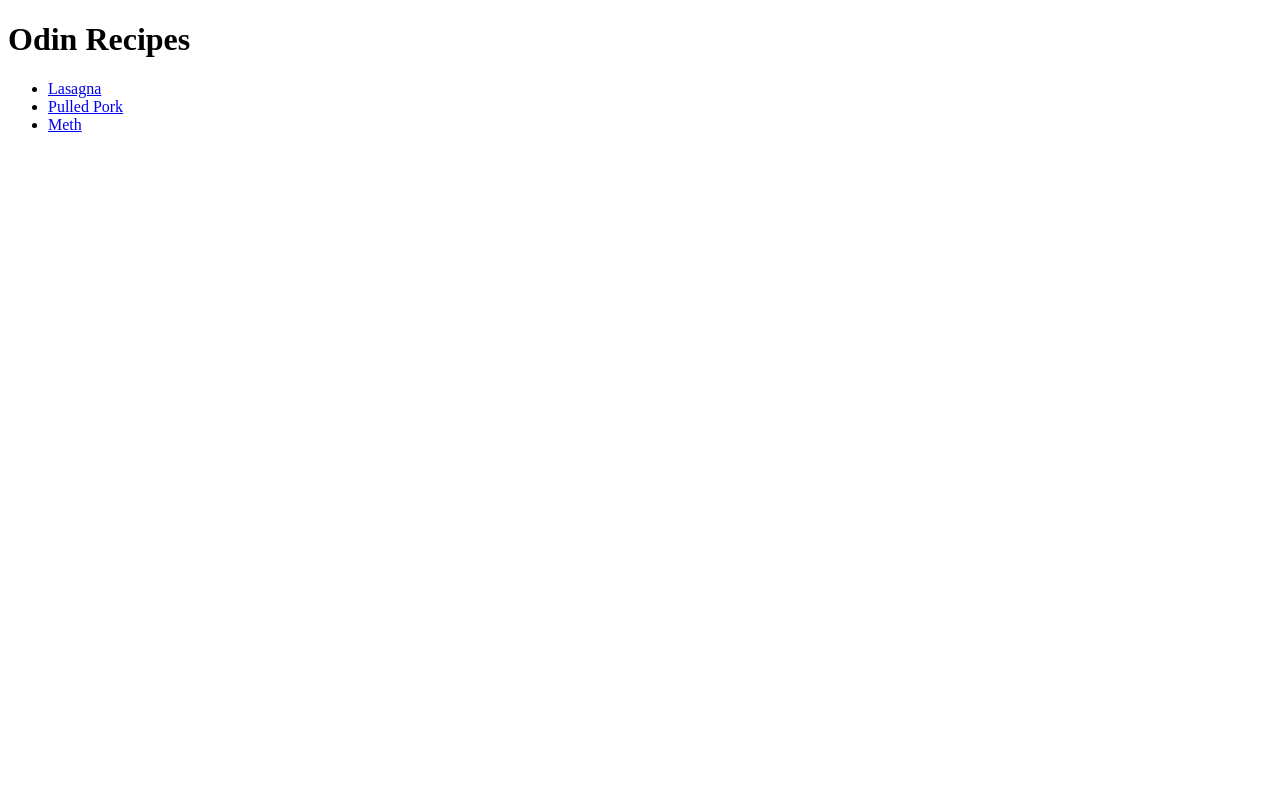
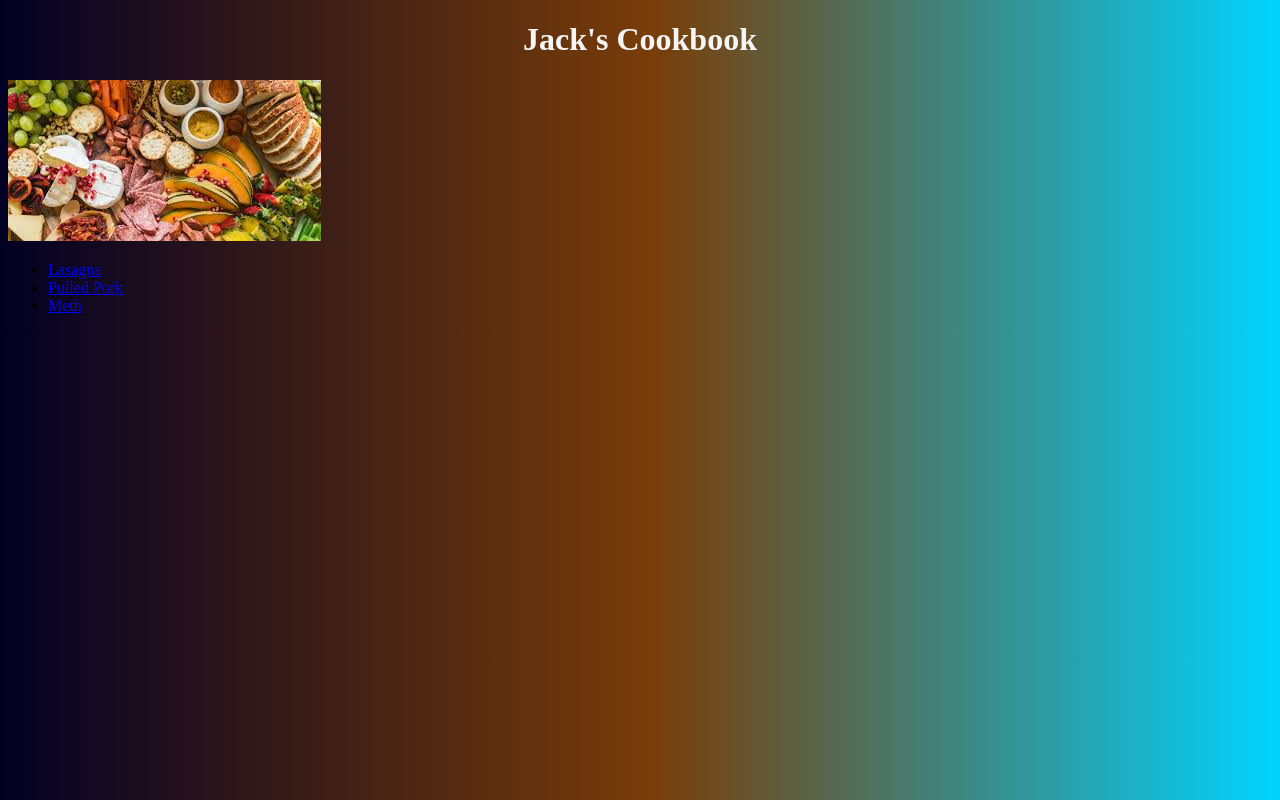
Before and after one commit to hackezar/hackezar.github.io, a plain HTML site: page index.html in a window 1280 px wide. Drawn offline with Linux system fonts and the light colour scheme.

Commit message:
Edited styling
Added background to index.

```diff
--- a/index.html
+++ b/index.html
@@ -4,9 +4,11 @@
     <meta charset="UTF-8">
     <meta name="viewport" content="width=device-width, initial-scale=1.0">
     <title>Document</title>
+    <link rel="stylesheet" href="styles.css" />
 </head>
-<body>
-    <h1>Odin Recipes</h1>
+<body id="index-body">
+    <h1 id="index-title">Jack's Cookbook</h1>
+    <img src="pics/food.jpeg" alt="A bunch of different foods" id="food-pic">
     <ul>
         <li>
             <a href="recipes/lasagna.html">Lasagna</a>
--- /dev/null
+++ b/styles.css
@@ -0,0 +1,13 @@
+body {
+    background: rgb(2,0,36);
+    background: linear-gradient(90deg, rgba(2,0,36,1) 0%, rgba(121,61,9,1) 51%, rgba(0,212,255,1) 100%);
+}
+
+#index-title {
+    color: whitesmoke;
+    text-align: center;
+}
+
+#food-pic {
+text-align: center;
+}
```
Also changed, not shown: recipes/lasagna.html (+1 -1 lines), recipes/meth.html (+1 -1 lines), recipes/pulledpork.html (+1 -1 lines), pics/food.jpeg (added), pics/lasagna.jpeg (added), pics/meth.jpeg (added), pics/pulledpork.jpeg (added), pics/wallpaper.jpeg (added).
